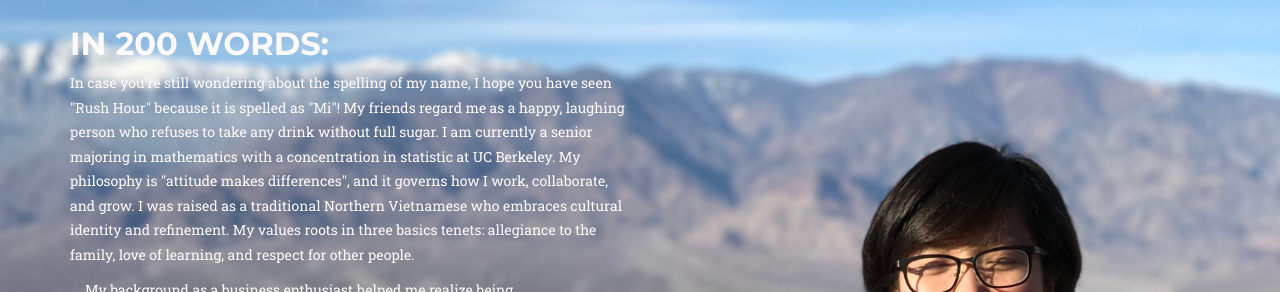
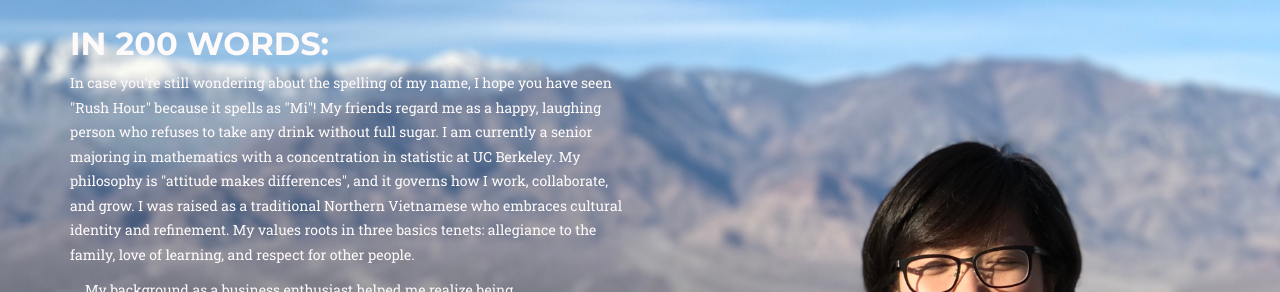
Before and after one commit to mdinh186/PersonalWeb, a Jekyll site: the page built from index.html, in a window 1280 px wide and 900 px high, scrolled down 780 px. Shown: the part 187-479 px from the top of the window. Built offline with Jekyll 4.4.1, drawn with Linux system fonts in a browser that asks for light colours; some web fonts are replaced.

```diff
--- a/_includes/about.html
+++ b/_includes/about.html
@@ -8,7 +8,7 @@
                 <div class="left col-md-6 col-sm-6">
                  <h1>About</h1>
                  <h2 class="text-heading">In 200 words:</h2>
-                    <p class="text-copy">In case you're still wondering about the spelling of my name, I hope you have seen "Rush Hour" because it is spelled as "Mi"!
+                    <p class="text-copy">In case you're still wondering about the spelling of my name, I hope you have seen "Rush Hour" because it spells as "Mi"!
 
                     My friends regard me as a happy, laughing person who refuses to take any drink without full sugar.
 
```
